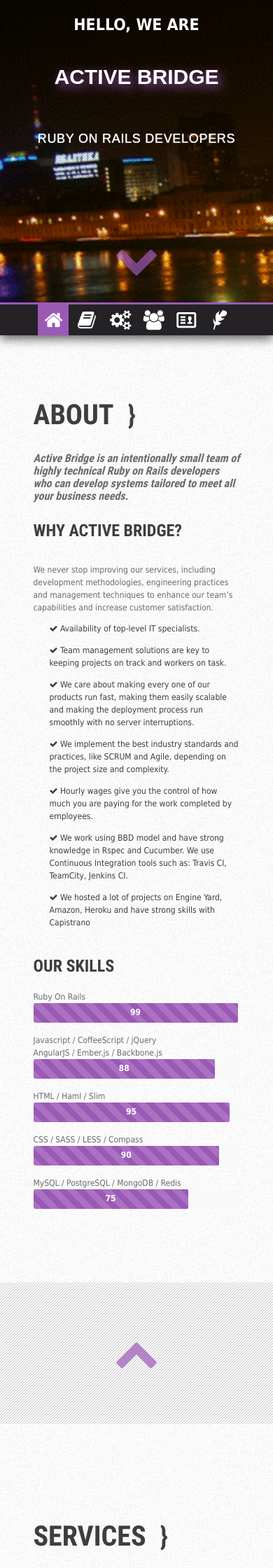
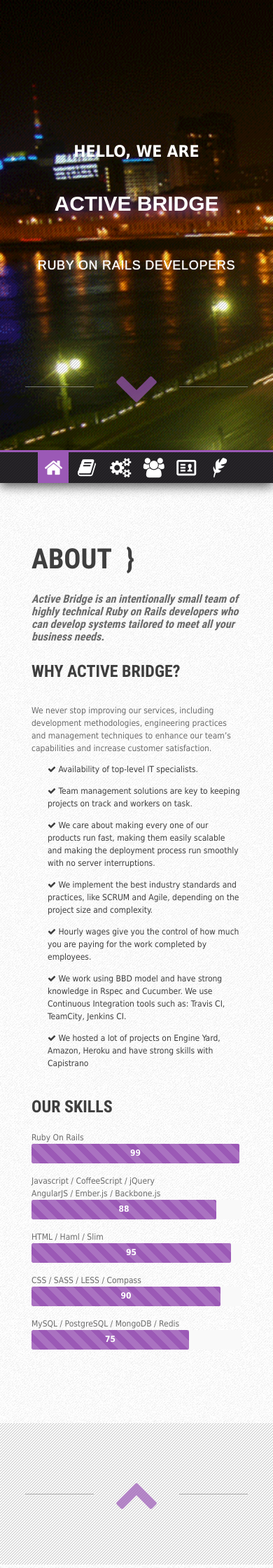
Before and after one commit to activebridge/old.activebridge.github.io, a Jekyll site: the page built from index.html, in a window 390 px wide. Shown: the top 2240 px of the page at 70% size. Built offline with Jekyll 4.4.1, drawn with Linux system fonts in a browser that asks for light colours.

Commit message:
Refactor media queries

```diff
--- a/_includes/spliter.html
+++ b/_includes/spliter.html
@@ -1,5 +1,5 @@
 <div class='split-slide'>
   <div class='bordered'>
-    <a class='button button-top icon-up-open' href="{{ include.slide }}"></a>
+    <a class='button icon-up-open' href="{{ include.slide }}"></a>
   </div>
 </div>
--- a/_sass/media.scss
+++ b/_sass/media.scss
@@ -25,13 +25,12 @@
 
   .member { width: 180px; }
   #home {
-    padding: 188px 0 100px;
+    padding: 200px 0 100px;
     h1 {
       font-size: 52px;
       line-height: 40px;
       margin-top: 10px;
     }
-    .home-text { margin-top: -40px; }
     h2 { font-size: 22; line-height: 78px; }
   }
 
@@ -84,9 +83,8 @@
   .heading-arrow { float: none; font-size: 40px; }
 
   #home {
-    padding: 188px 0 60px;
+    padding: 200px 0 60px;
     h2 { font-size: 18px; line-height: 82px; }
-    .home-text { margin-top: -40px; }
     h1 {
       font-size: 30px;
       line-height: 40px;
@@ -124,10 +122,10 @@
   .left { float: none; }
 }
 
-@media screen and (max-width : 399px) {
+@media screen and (max-width : 320px) {
 
   .bordered:before, .bordered:after { display: none; }
-  #home { padding: 30px 0; }
+  #home { padding: 75px 0; }
   .member { width: 100%; }
 
   .heading-arrow {
@@ -150,7 +148,7 @@
   .grid_11,
   .grid_12,
   .container {
-    width: 295px;
+    width: 285px;
   }
 
   .copyright { font-size: 10px; }
```
